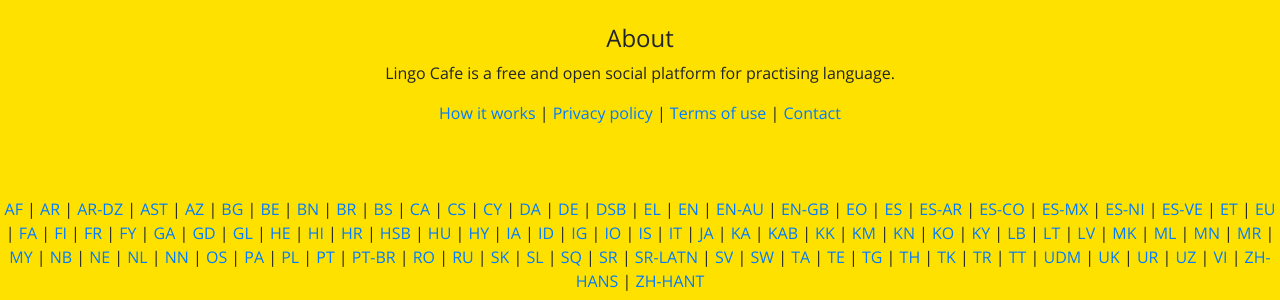
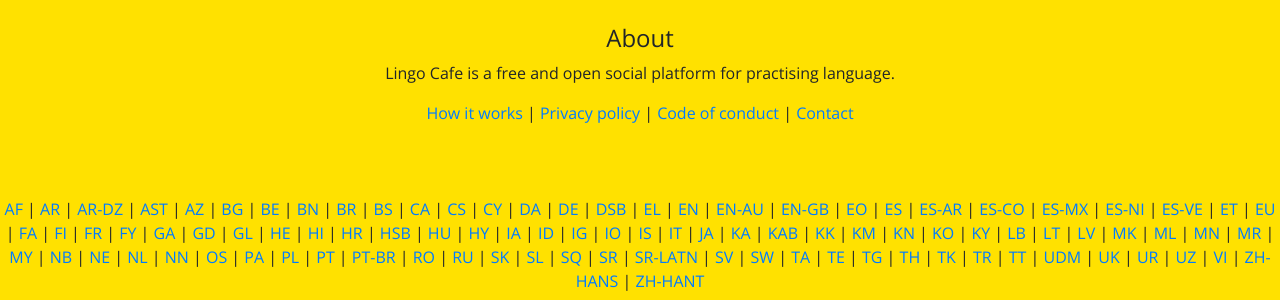
Before and after one commit to onurmatik/lingo, a Django app: template lingo/templates/index.html in a window 1280 px wide. Shown: the part 389-689 px from the top of the page. Run offline with Django 3.2, Linux system fonts and the light colour scheme; the template is opened without the code that fills it, so the values that code supplies are empty; parts of the project's set-up code (start-up, migrations or seed data) failed here and were passed over; some libraries are stand-ins or nearby versions.

Commit message:
translation updates

```diff
--- a/lingo/profiles/models.py
+++ b/lingo/profiles/models.py
@@ -36,7 +36,7 @@ class ProfileLanguage(models.Model):
         on_delete=models.CASCADE,
         verbose_name=_('language')
     )
-    tutor = models.BooleanField(_('can co-host'), default=False)
+    tutor = models.BooleanField(_('co-host'), default=False)
     time = models.DateTimeField(_('time'), auto_now_add=True)
 
     def __str__(self):
--- a/lingo/templates/index.html
+++ b/lingo/templates/index.html
@@ -129,7 +129,7 @@
 				|
 				<a href="">{% trans "Privacy policy" %}</a>
 				|
-				<a href="">{% trans "Terms of use" %}</a>
+				<a href="">{% trans "Code of conduct" %}</a>
 				|
 				<a href="https://twitter.com/messages/compose?recipient_id=1245017306046124036&ref_src=twsrc%5Etfw" target="_blank">
 					{% trans "Contact" %}
```
Also changed, not shown: locale/tr/LC_MESSAGES/django.po, 1 other file.
